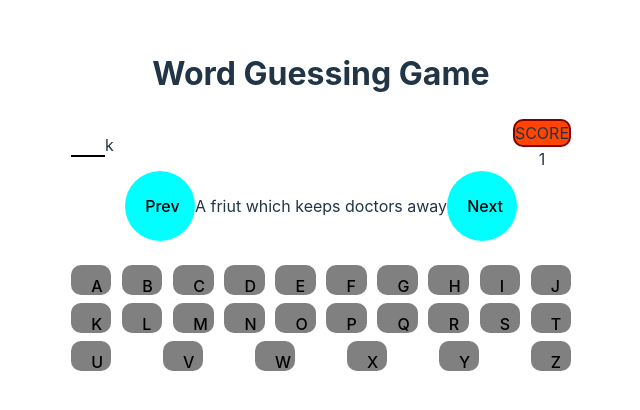
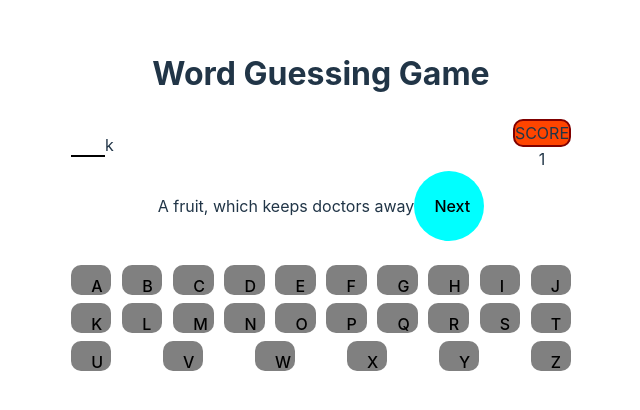
Before and after one commit to Sanket176/Word-Guessing-Game, a React (Vite) app: page / in a window 1280 px wide. Shown: the part 200-610 px from the top of the page, without its empty margins (319-959 px from the left). Built offline with nearby package versions, Linux system fonts and the light colour scheme.

Commit message:
Question, Prev & Next button logic added. Constant.js file added.

```diff
--- a/src/App.jsx
+++ b/src/App.jsx
@@ -1,21 +1,55 @@
-import { useState } from 'react'
-import './App.css'
 import Hint from './Hint'
 import Scoreboard from './Score-board'
 import Controller from './Controller'
 import Keyboard from './Keyboard'
 
+import './App.css'
 
+import { Questions } from './constant'
+import { useState } from 'react'
+
+const DEFAULT_START_INDEX = 0;
+
+//https://www.youtube.com/watch?v=kS1vLReJr2I - Watch for Reference
 function App() {
+
+  //for Nested Object or Array, we should use Deep copy using 'structuredClone'.
+  const [questions, setQuestions] = useState(structuredClone(Questions));
+  // const [questions, setQuestions] = useState(Questions);      //wrong approach
+  // const [questions, setQuestions] = useState([...Questions]); //wrong approach
+  const [activeQuestionIndex, setActiveQuestionIndex] = useState(DEFAULT_START_INDEX); // defining what '0' means
+
+  const activeQuestion = questions[activeQuestionIndex]; //Now, activeQuestion is our current question object
+
+  const {question, answer, hint, id} = activeQuestion || {}; //Destructuring active question object
+
+  const showPrev = activeQuestionIndex > 0;  //Boolean value
+  const showNext = activeQuestionIndex < questions.length -1;  //Boolean value
+
+  function handlePrev(){  //To handle prev
+    console.log("prev buton pressed");
+    if(activeQuestionIndex === 0){
+      return;
+    }
+    setActiveQuestionIndex(activeQuestionIndex - 1);
+  }
+
+  function handleNext(){  //To handle next
+    console.log("next buton pressed");
+    if(activeQuestionIndex === questions.length -1){
+      return;
+    }
+    setActiveQuestionIndex(activeQuestionIndex + 1);
+  }
 
   return (
     <>
       <h1>Word Guessing Game</h1>
       <div className='Hint-score'>
-        <Hint />
+        <Hint hint={hint}/>
         <Scoreboard/>
       </div>
-      <Controller />
+      <Controller showPrev={showPrev} showNext={showNext} handleNext={handleNext} handlePrev={handlePrev} question={question} />
       <Keyboard />
 
       {/* <Tag label="score"/>
--- a/src/Components/button/index.jsx
+++ b/src/Components/button/index.jsx
@@ -11,7 +11,7 @@ function Button({type=ButtonType.CIRCULAR, label='', onClick=()=>{}}) {
 
     const className = ` btn_${type}`;
 
-  return <button className={className}>{label}</button>
+  return <button className={className} onClick={onClick}>{label}</button>
 }
 
 Button.ButtonType = ButtonType;
--- a/src/Controller/index.jsx
+++ b/src/Controller/index.jsx
@@ -3,11 +3,13 @@ import './style.css'
 import Button from '../Components/button'
 import Text from '../Components/text'
 
-function Controller() {
+function Controller({question, handleNext, handlePrev, showNext, showPrev}) {
   return <div>
-    <Button type={Button.ButtonType.CIRCULAR} label="Prev" onClick={()=>console.log("prev button clicked")}/>
-    <Text  text="A friut which keeps doctors away" type={Text.StyleType.QUESTION_TITLE} />
-    <Button type={Button.ButtonType.CIRCULAR} label="Next" onClick={()=>console.log("next button clicked")}/>
+
+    {/* conditionally rendering 'prev' and 'next' button */}
+    {showPrev && <Button type={Button.ButtonType.CIRCULAR} label="Prev" onClick={handlePrev}/>}
+    <Text  text={question} type={Text.StyleType.QUESTION_TITLE} />
+    {showNext && <Button type={Button.ButtonType.CIRCULAR} label="Next" onClick={handleNext}/>}
   </div>
 }
 
--- /dev/null
+++ b/src/constant.js
@@ -0,0 +1,23 @@
+export const Questions =[
+    {
+        id: 'q1',
+        hint: 'A___E',
+        question: 'A fruit, which keeps doctors away',
+        isAnswered: false,
+        answer: 'APPLE'
+    },
+    {
+        id: 'q2',
+        hint: '_K_',
+        question: 'Mumbai Indian 360 batter',
+        isAnswered: false,
+        answer: 'SKY'
+    },
+    {
+        id: 'q3',
+        hint: '_A_E_',
+        question: 'We should consume 3-4 liters daily',
+        isAnswered: false,
+        answer: 'WATER'
+    },
+]
```
